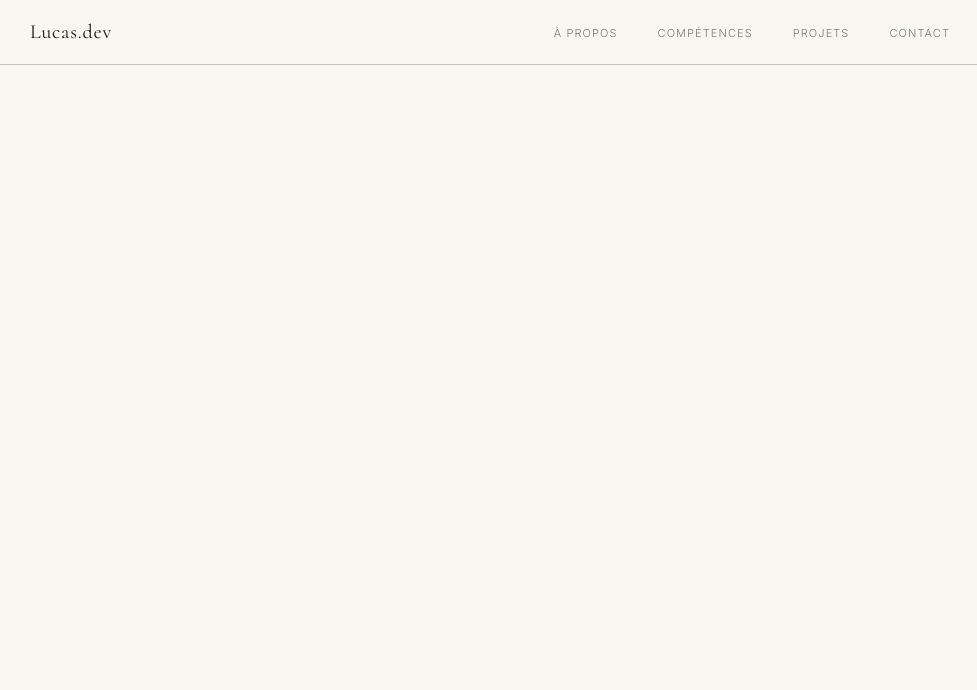
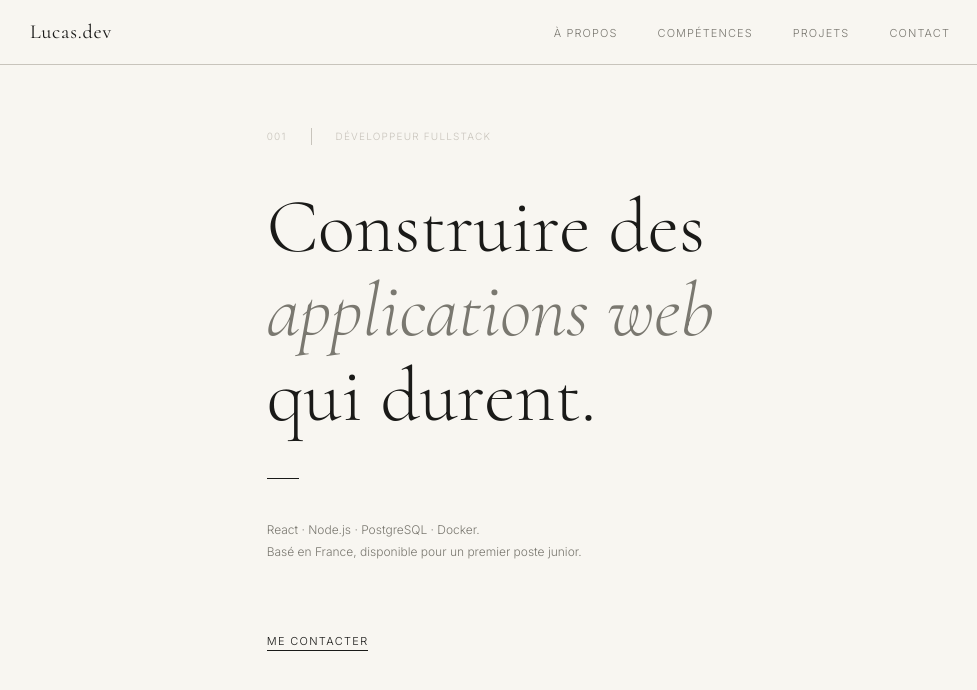
Before and after one commit to lucasrollin/portfolio, a React app in the folder frontend/: page / in a window 1280 px wide. Shown: the top 690 px of the page, without its empty margins (150-1127 px from the left). Built offline with nearby package versions, Linux system fonts and the light colour scheme; the HTML template or start-up script is replaced by a standard one.

Commit message:
feat(frontend): add Hero section

```diff
--- a/frontend/src/App.jsx
+++ b/frontend/src/App.jsx
@@ -1,11 +1,12 @@
 import Navbar from './components/Navbar/Navbar';
+import Hero from './components/Hero/Hero';
 
 function App() {
   return (
     <>
       <Navbar />
       <main>
-        <h1>Portfolio</h1>
+        <Hero />
       </main>
     </>
   );
--- a/frontend/src/components/Hero/Hero.jsx
+++ b/frontend/src/components/Hero/Hero.jsx
@@ -0,0 +1,32 @@
+import styles from './Hero.module.scss';
+
+function Hero() {
+  return (
+    <section className={styles.hero} id="hero">
+      <div className={`container ${styles.inner}`}>
+        <div className={styles.meta}>
+          <span>001</span>
+          <span>Développeur Fullstack</span>
+        </div>
+        <h1 className={styles.title}>
+          Construire des
+          <br />
+          <em>applications web</em>
+          <br />
+          qui durent.
+        </h1>
+        <div className={styles.line} />
+        <p className={styles.desc}>
+          React · Node.js · PostgreSQL · Docker.
+          <br />
+          Basé en France, disponible pour un premier poste junior.
+        </p>
+        <a href="#contact" className={styles.cta}>
+          Me contacter
+        </a>
+      </div>
+    </section>
+  );
+}
+
+export default Hero;
--- a/frontend/src/components/Hero/Hero.module.scss
+++ b/frontend/src/components/Hero/Hero.module.scss
@@ -0,0 +1,76 @@
+@use '../../styles/variables' as *;
+
+.hero {
+  min-height: 100vh;
+  display: flex;
+  align-items: center;
+  padding-top: 64px;
+}
+
+.inner {
+  padding-top: $space-xl;
+  padding-bottom: $space-xl;
+}
+
+.meta {
+  display: flex;
+  gap: $space-md;
+  align-items: center;
+  margin-bottom: $space-lg;
+
+  span {
+    font-size: 10px;
+    color: $stone;
+    letter-spacing: 0.12em;
+    text-transform: uppercase;
+
+    &:first-child {
+      padding-right: $space-md;
+      border-right: 0.5px solid $border;
+    }
+  }
+}
+
+.title {
+  font-family: $font-serif;
+  font-size: clamp(2.5rem, 6vw, 5rem);
+  font-weight: 300;
+  color: $text;
+  line-height: 1.1;
+  margin-bottom: $space-lg;
+
+  em {
+    font-style: italic;
+    color: $ash;
+  }
+}
+
+.line {
+  width: 32px;
+  height: 0.5px;
+  background-color: $ink;
+  margin-bottom: $space-lg;
+}
+
+.desc {
+  font-size: $size-sm;
+  color: $text-muted;
+  line-height: 1.8;
+  max-width: 380px;
+  margin-bottom: $space-xl;
+}
+
+.cta {
+  font-size: 11px;
+  color: $text;
+  letter-spacing: 0.12em;
+  text-transform: uppercase;
+  border-bottom: 0.5px solid $ink;
+  padding-bottom: 2px;
+  transition: $transition;
+
+  &:hover {
+    color: $text-muted;
+    border-color: $ash;
+  }
+}
```
